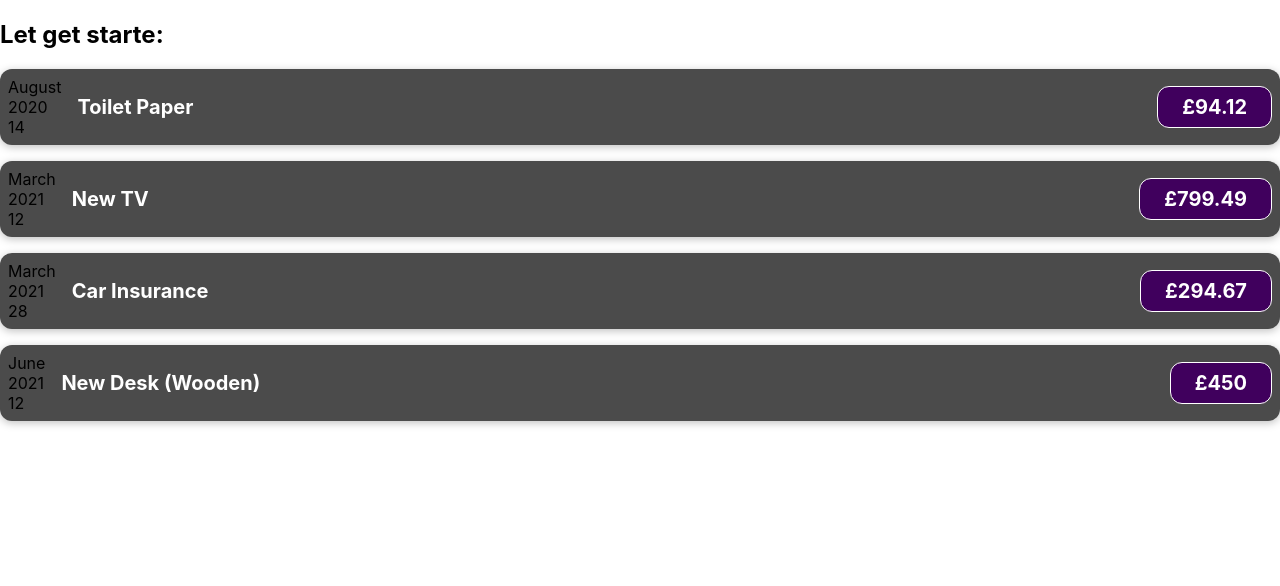
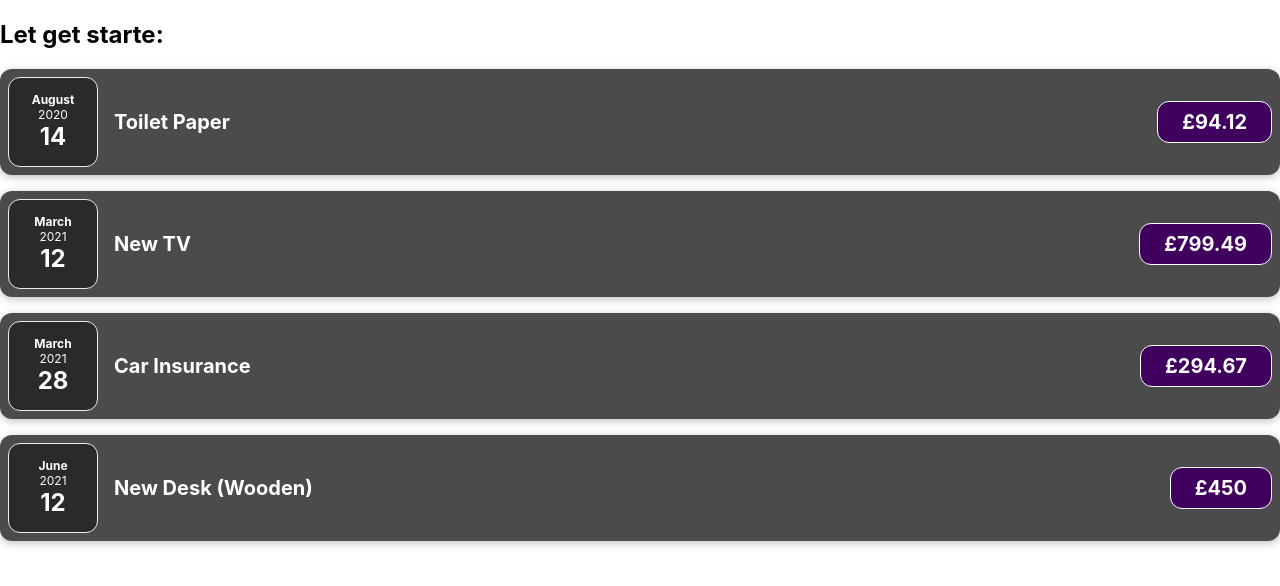
Before and after one commit to qasirdev/React-The-Complete-Guide-Udemy, a React (Create React App) app: page / in a window 1280 px wide. Shown: the top 586 px of the page. Built offline with nearby package versions, Linux system fonts and the light colour scheme.

Commit message:
added expense date component

```diff
--- /dev/null
+++ b/src/components/ExpenseDate.css
@@ -0,0 +1,26 @@
+.expense-date {
+  display: flex;
+  flex-direction: column;
+  width: 5.5rem;
+  height: 5.5rem;
+  border: 1px solid #ececec;
+  background-color: #2a2a2a;
+  color: white;
+  border-radius: 12px;
+  align-items: center;
+  justify-content: center;
+}
+
+.expense-date__month {
+  font-size: 0.75rem;
+  font-weight: bold;
+}
+
+.expense-date__year {
+  font-size: 0.75rem;
+}
+
+.expense-date__day {
+  font-size: 1.5rem;
+  font-weight: bold;
+}
--- /dev/null
+++ b/src/components/ExpenseDate.js
@@ -0,0 +1,18 @@
+import React from "react";
+import "./ExpenseDate.css";
+
+const ExpenseDate = (props) => {
+  const month = props.date.toLocaleString("en-US", { month: "long" });
+  const day = props.date.toLocaleString("en-US", { day: "2-digit" });
+  const year = props.date.getFullYear();
+
+  return (
+    <div className="expense-date">
+      <div className="expense-date__month">{month}</div>
+      <div className="expense-date__year">{year}</div>
+      <div className="expense-date__day">{day}</div>
+    </div>
+  );
+};
+
+export default ExpenseDate;
--- a/src/components/ExpenseItem.js
+++ b/src/components/ExpenseItem.js
@@ -1,18 +1,11 @@
 import React from "react";
 import "./ExpenseItem.css";
+import ExpenseDate from "./ExpenseDate";
 
 const ExpenseItem = (props) => {
-  const month = props.date.toLocaleString("en-US", { month: "long" });
-  const day = props.date.toLocaleString("en-US", { day: "2-digit" });
-  const year = props.date.getFullYear();
-
   return (
     <div className="expense-item">
-      <div>
-        <div>{month}</div>
-        <div>{year}</div>
-        <div>{day}</div>
-      </div>
+      <ExpenseDate date={props.date} />
       <div className="expense-item__description">
         <h2>{props.title}</h2>
       </div>
```
